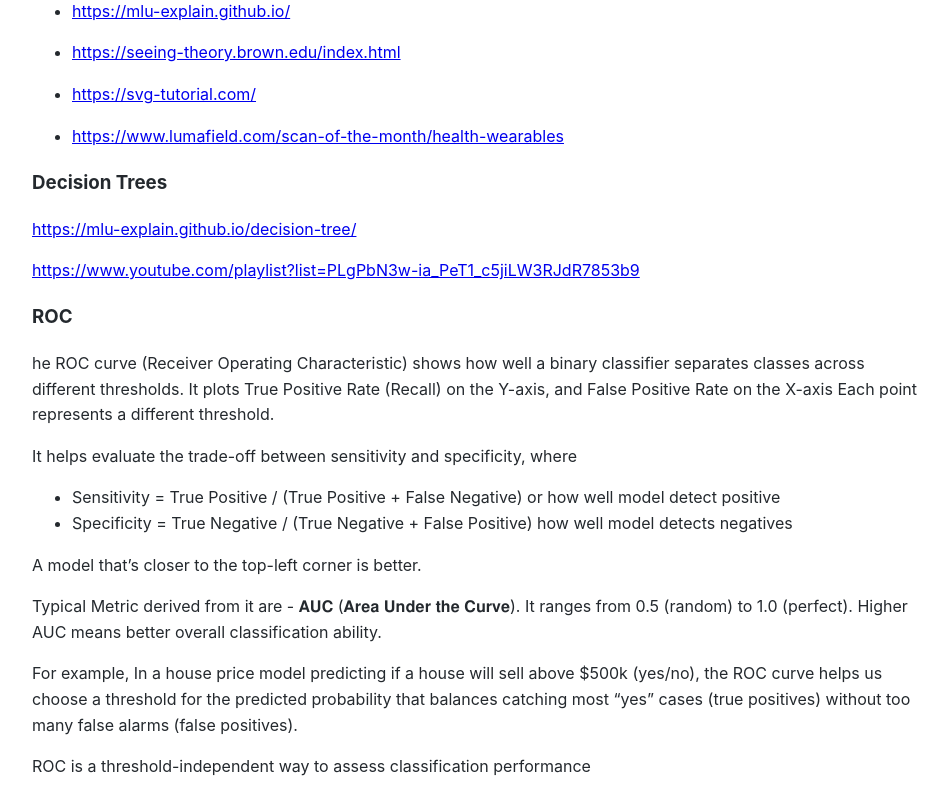
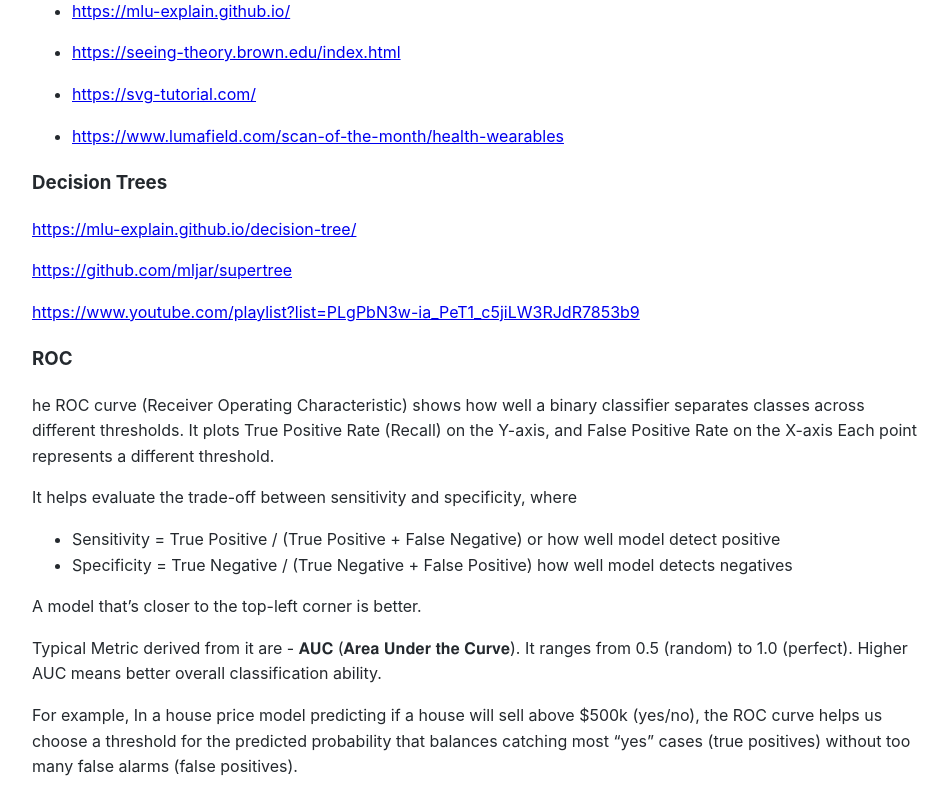
Before and after one commit to Michael-Lubinsky/michael-lubinsky.github.com, a Jekyll site: the page built from ml/classical_ml.md, in a window 1280 px wide and 900 px high, scrolled down 4128 px, cut to the strip 0-792 px from the top of the window. Shown: the whole strip, without its empty margins (158-1106 px from the left). Built offline with Jekyll 4.4.1, drawn with Linux system fonts in a browser that asks for light colours; our own code applies the rules of GitHub Pages for plain Markdown files.

Commit message:
Update classical_ml.md

```diff
--- a/ml/classical_ml.md
+++ b/ml/classical_ml.md
@@ -133,6 +133,8 @@ I also made a dozen of these a couple years ago, my two favorites:
 
 <https://mlu-explain.github.io/decision-tree/>
 
+<https://github.com/mljar/supertree>
+
 <https://www.youtube.com/playlist?list=PLgPbN3w-ia_PeT1_c5jiLW3RJdR7853b9>
 
 ### ROC
```
